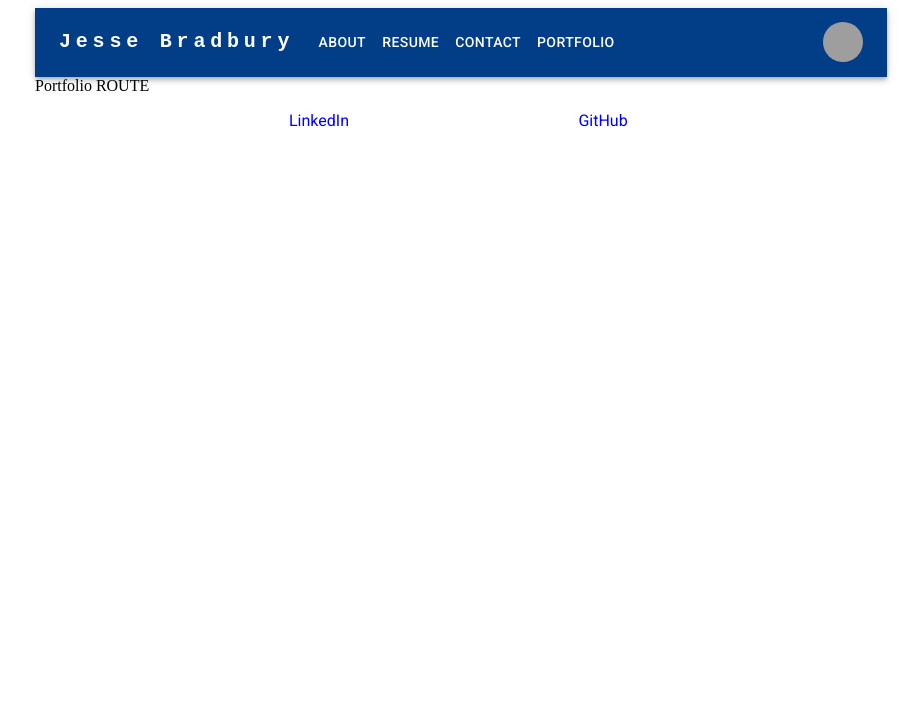
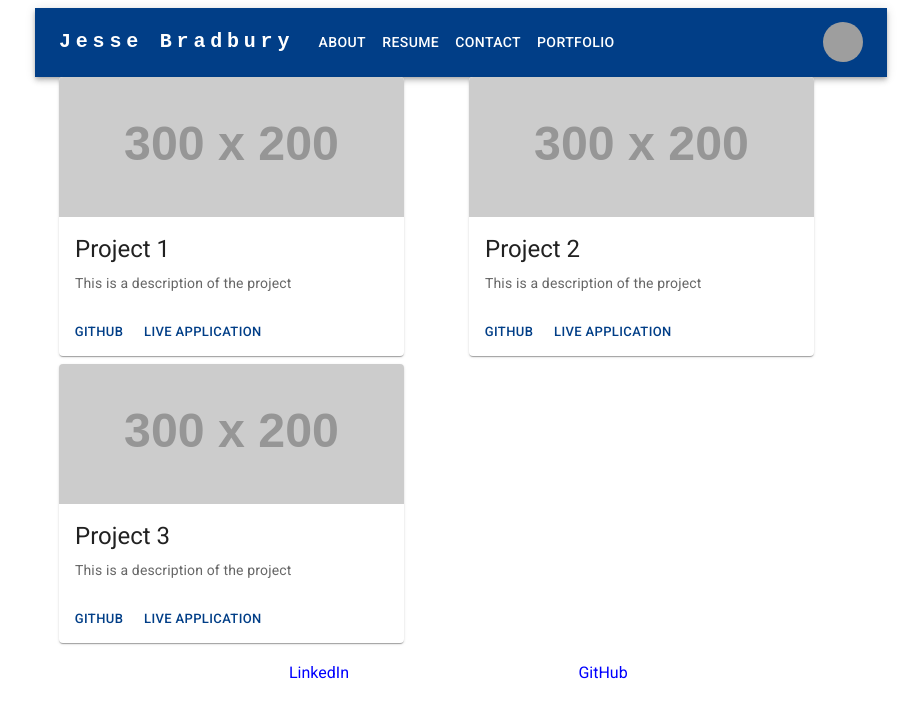
Before and after one commit to JesseBradbury/Portfolio-React, a React (Vite) app: page /Portfolio in a window 1280 px wide. Shown: the top 718 px of the page, without its empty margins (179-1100 px from the left). Built offline with nearby package versions, Linux system fonts and the light colour scheme; grey boxes are pictures that could not be loaded.

Commit message:
Adding changes

```diff
--- a/src/components/Portfolio.jsx
+++ b/src/components/Portfolio.jsx
@@ -1,9 +1,123 @@
 // This will contain cards of all my projects I want displayed on my GitHub.
-export default function Portfolio() {
+import * as React from 'react';
+import { Container } from '@mui/material';
+// import { Grid } from '@mui/material';
+import { styled } from '@mui/material/styles';
+import Grid from '@mui/material/Unstable_Grid2';
+// import { Item } from '@mui/material';
+import Card from '@mui/material/Card';
+import CardActions from '@mui/material/CardActions';
+import CardContent from '@mui/material/CardContent';
+import CardMedia from '@mui/material/CardMedia';
+import Button from '@mui/material/Button';
+import Typography from '@mui/material/Typography';
+
+const ProjectData = [
+    {
+        title: "Project 1",
+        description: "This is a description of my prjoect",
+        picture: "reference to a picture",
+        githubUrl: "www.github.com",
+        liveUrl: "www.github.com",
+    },
+    {
+        title: "Project 2",
+        description: "This is a description of my prjoect",
+        picture: "reference to a picture",
+        githubUrl: "www.github.com",
+        liveUrl: "www.github.com",
+    },
+    {
+        title: "Project 3",
+        description: "This is a description of my prjoect",
+        picture: "reference to a picture",
+        githubUrl: "www.github.com",
+        liveUrl: "www.github.com",
+    }
+]
+
+export default function MediaCard() {
     return (
-        <div>Portfolio ROUTE
+        <Container maxWidth="md" >
+            <div>
+                <Grid container rowSpacing={1} columnSpacing={2}>
+                    <Grid xs={6}>
+                        <Card sx={{ maxWidth: 345 }}>
+                            <CardMedia
+                                sx={{ height: 140 }}
+                                image="https://fakeimg.pl/300x200"
+                                title="green iguana"
+                            />
+                            <CardContent>
+                                <Typography gutterBottom variant="h5" component="div">
+                                    Project 1
+                                </Typography>
+                                <Typography variant="body2" color="text.secondary">
+                                    This is a description of the project
+                                </Typography>
+                            </CardContent>
+                            <CardActions>
+                                <Button size="small">GitHub</Button>
+                                <Button size="small">Live Application</Button>
+                            </CardActions>
+                        </Card>
+                    </Grid>
+                    <Grid xs={6}>
+                        <Card sx={{ maxWidth: 345 }}>
+                            <CardMedia
+                                sx={{ height: 140 }}
+                                image="https://fakeimg.pl/300x200"
+                                title="green iguana"
+                            />
+                            <CardContent>
+                                <Typography gutterBottom variant="h5" component="div">
+                                    Project 2
+                                </Typography>
+                                <Typography variant="body2" color="text.secondary">
+                                    This is a description of the project
+                                </Typography>
+                            </CardContent>
+                            <CardActions>
+                                <Button size="small">GitHub</Button>
+                                <Button size="small">Live Application</Button>
+                            </CardActions>
+                        </Card>
+                    </Grid>
+                    <Grid xs={6}>
+                        <Card sx={{ maxWidth: 345 }}>
+                            <CardMedia
+                                sx={{ height: 140 }}
+                                image="https://fakeimg.pl/300x200"
+                                title="green iguana"
+                            />
+                            <CardContent>
+                                <Typography gutterBottom variant="h5" component="div">
+                                    Project 3
+                                </Typography>
+                                <Typography variant="body2" color="text.secondary">
+                                    This is a description of the project
+                                </Typography>
+                            </CardContent>
+                            <CardActions>
+                                <Button size="small">GitHub</Button>
+                                <Button size="small">Live Application</Button>
+                            </CardActions>
+                        </Card>
+                    </Grid>
+                </Grid>
+            </div>
+        </Container>
+    );
+}
 
 
-        </div>
-    )
-}
+
+// export default function Portfolio() {
+//     return (
+//         <div>
+//             <h2> Portfolio</h2>
+//             <p>{ProjectData.title}</p>
+
+//         </div>
+//     )
+// }
```
